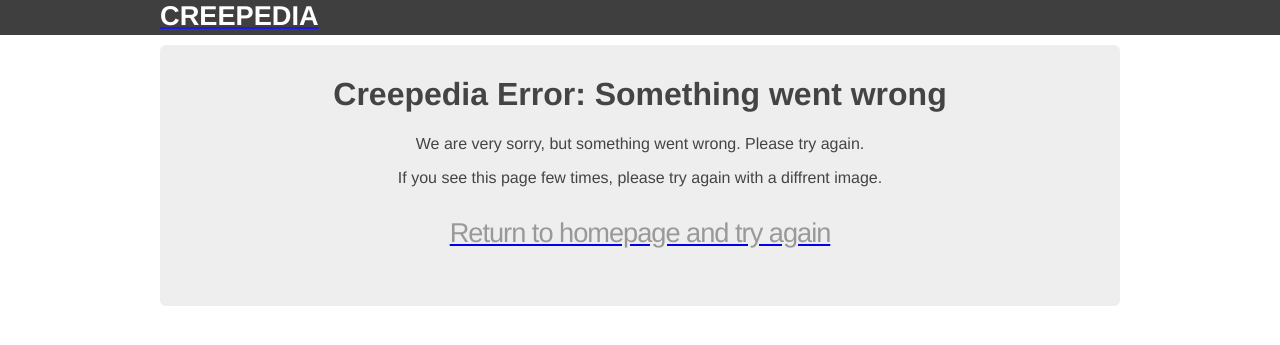
After one commit to OzTamir/Creepedia, a Flask app: template templates/error.html in a window 1280 px wide. The commit adds this page. Shown: the top 345 px of the page. Run offline with Flask 2, Linux system fonts and the light colour scheme; the template is opened without the code that fills it, so the values that code supplies are empty; parts of the project's set-up code (start-up, migrations or seed data) failed here and were passed over.

Commit message:
Added error page

```diff
--- a/Creepedia.py
+++ b/Creepedia.py
@@ -15,7 +15,7 @@ def get_exif_data(image):
                     decoded = TAGS.get(tag, tag)
                     exiftags[decoded] = value
     except IOError:
-        print 'IOERROR ' + image
+        return 'IOERROR'
     return exiftags
 
 
--- a/routes.py
+++ b/routes.py
@@ -16,7 +16,12 @@ def home():
     global filename
     with app.open_resource('static/uploads/' + filename) as img:
         exif = Creepedia.get_exif_data(img)
-        lat, lon = Creepedia.gps_coord(exif)
+        if exif == 'IOERROR':
+            return render_template('error.html')
+        try:
+            lat, lon = Creepedia.gps_coord(exif)
+        except KeyError:
+            return  render_template('error.html')
         coord = str(lat) + ',' + str(lon)
         parsedWiki = Creepedia.articles(lat, lon, 1000, 2, '')
         articles = []
--- /dev/null
+++ b/templates/error.html
@@ -0,0 +1,13 @@
+{% extends "layout.html" %}
+{% block content %}
+<div class="jumbo">
+    <center>
+    <h1>Creepedia Error: Something went wrong</h1>
+    <p>We are very sorry, but something went wrong. Please try again.</p>
+    <p>If you see this page few times, please try again with a diffrent image.</p>
+    <a href="{{ url_for('upload_file') }}">
+        <h3>Return to homepage and try again</h3>
+    </a>
+    </center>
+</div>
+{% endblock %}
--- a/templates/layout.html
+++ b/templates/layout.html
@@ -8,7 +8,7 @@
 
     <header>
       <div class="container">
-        <h1 class="logo">Creepedia</h1>
+        <a href="{{ url_for('upload_file') }}"><h1 class="logo">Creepedia</h1></a>
       </div>
     </header>
 
```
